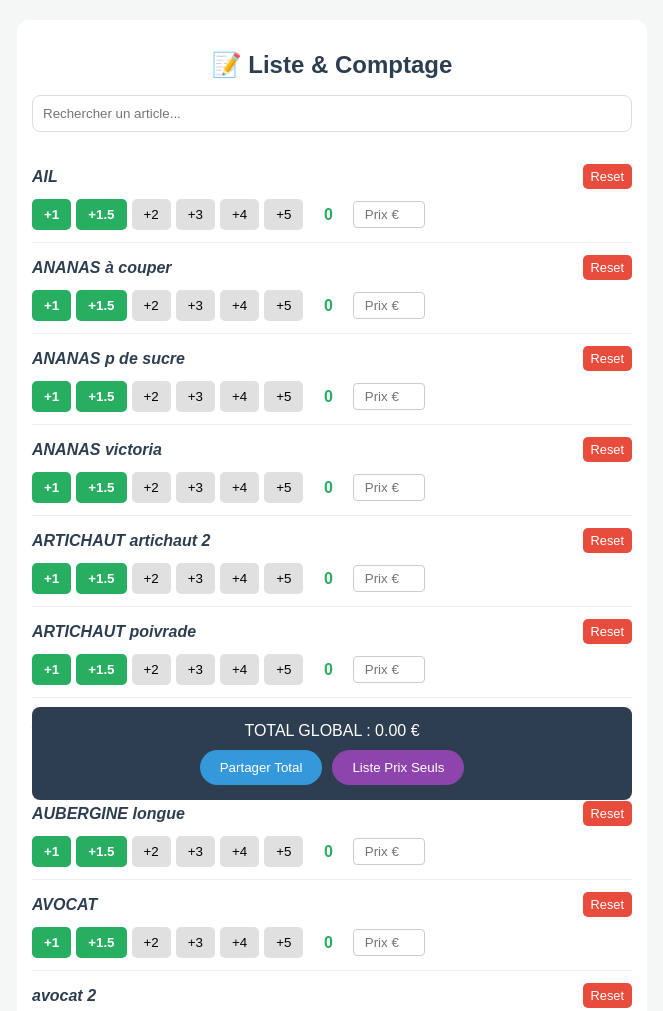
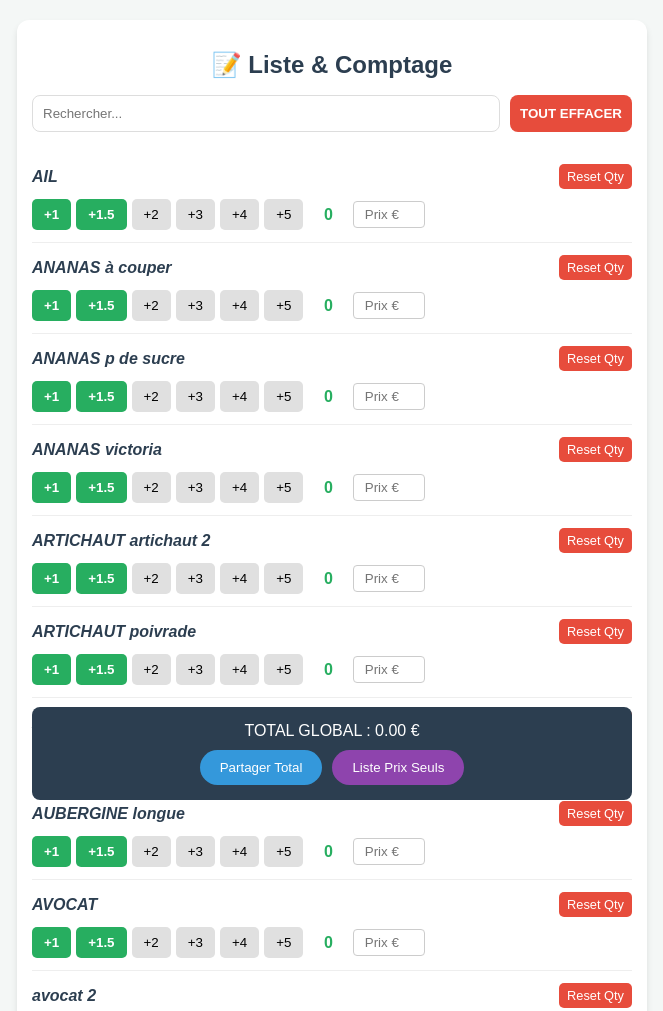
Before and after one commit to siscolasol78/Aux-Verges-de-Noisy, a plain HTML site: page index.html in a window 1280 px wide. Shown: the top 1011 px of the page, without its empty margins (308-971 px from the left). Drawn offline with Linux system fonts and the light colour scheme.

Commit message:
Refactor HTML and CSS for improved layout and clarity

```diff
--- a/index.html
+++ b/index.html
@@ -9,34 +9,29 @@
             --primary: #2c3e50;
             --accent: #27ae60;
             --bg: #f4f7f6;
+            --danger: #e74c3c;
         }
         body { font-family: sans-serif; background: var(--bg); margin: 0; padding: 20px; }
-        .container { max-width: 600px; margin: auto; background: white; padding: 15px; border-radius: 12px; shadow: 0 4px 6px rgba(0,0,0,0.1); }
+        .container { max-width: 600px; margin: auto; background: white; padding: 15px; border-radius: 12px; box-shadow: 0 4px 6px rgba(0,0,0,0.1); }
         h1 { text-align: center; color: var(--primary); font-size: 1.5rem; }
 
-        .search-box { width: 100%; padding: 10px; margin-bottom: 20px; border: 1px solid #ddd; border-radius: 8px; box-sizing: border-box; }
+        .header-tools { display: flex; gap: 10px; margin-bottom: 20px; }
+        .search-box { flex: 1; padding: 10px; border: 1px solid #ddd; border-radius: 8px; }
+        .btn-clear-all { background: var(--danger); color: white; border: none; padding: 10px; border-radius: 8px; font-weight: bold; cursor: pointer; }
 
-        .item-row {
-            display: flex; flex-direction: column; padding: 12px 0; border-bottom: 1px solid #eee;
-        }
+        .item-row { display: flex; flex-direction: column; padding: 12px 0; border-bottom: 1px solid #eee; }
         .item-header { display: flex; justify-content: space-between; align-items: center; margin-bottom: 10px; }
         .item-name { font-style: italic; font-weight: bold; color: var(--primary); }
 
         .controls { display: flex; gap: 5px; flex-wrap: wrap; align-items: center; }
-        button {
-            border: none; padding: 8px 12px; border-radius: 5px; cursor: pointer;
-            background: #e0e0e0; transition: 0.2s;
-        }
+        button { border: none; padding: 8px 12px; border-radius: 5px; cursor: pointer; background: #e0e0e0; transition: 0.2s; }
         button:active { transform: scale(0.95); }
         .btn-qty { background: var(--accent); color: white; font-weight: bold; }
         .btn-reset { background: #e74c3c; color: white; padding: 5px 8px; font-size: 0.8rem; }
 
         .price-input { width: 60px; padding: 5px; border: 1px solid #ccc; border-radius: 4px; text-align: center; }
 
-        .totals-bar {
-            position: sticky; bottom: 0; background: var(--primary); color: white;
-            padding: 15px; border-radius: 8px; margin-top: 20px; text-align: center;
-        }
+        .totals-bar { position: sticky; bottom: 0; background: var(--primary); color: white; padding: 15px; border-radius: 8px; margin-top: 20px; text-align: center; }
         .share-btns { display: flex; gap: 10px; margin-top: 10px; justify-content: center; }
         .btn-share { background: #3498db; color: white; padding: 10px 20px; border-radius: 20px; }
 
@@ -47,7 +42,11 @@
 
 <div class="container">
     <h1>📝 Liste & Comptage</h1>
-    <input type="text" id="search" class="search-box" placeholder="Rechercher un article..." onkeyup="filterItems()">
+
+    <div class="header-tools">
+        <input type="text" id="search" class="search-box" placeholder="Rechercher..." onkeyup="filterItems()">
+        <button class="btn-clear-all" onclick="resetEverything()">TOUT EFFACER</button>
+    </div>
 
     <div id="item-list"></div>
 
@@ -77,7 +76,7 @@
             row.innerHTML = `
                 <div class="item-header">
                     <span class="item-name">${name}</span>
-                    <button class="btn-reset" onclick="updateQty('${name}', 0, true)">Reset</button>
+                    <button class="btn-reset" onclick="updateQty('${name}', 0, true)">Reset Qty</button>
                 </div>
                 <div class="controls">
                     <button class="btn-qty" onclick="updateQty('${name}', 1)">+1</button>
@@ -87,7 +86,7 @@
                     <button onclick="updateQty('${name}', 4)">+4</button>
                     <button onclick="updateQty('${name}', 5)">+5</button>
                     <span class="qty-display" id="qty-${name}">0</span>
-                    <input type="number" step="0.01" class="price-input" placeholder="Prix €" oninput="updatePrice('${name}', this.value)">
+                    <input type="number" step="0.01" class="price-input" id="price-${name}" placeholder="Prix €" oninput="updatePrice('${name}', this.value)">
                 </div>
             `;
             listEl.appendChild(row);
@@ -104,6 +103,18 @@
     function updatePrice(name, val) {
         data[name].price = parseFloat(val) || 0;
         calculateTotal();
+    }
+
+    function resetEverything() {
+        if(confirm("Voulez-vous vraiment remettre à zéro toutes les quantités et tous les prix ?")) {
+            for (let name in data) {
+                data[name].qty = 0;
+                data[name].price = 0;
+                document.getElementById(`qty-${name}`).innerText = "0";
+                document.getElementById(`price-${name}`).value = "";
+            }
+            calculateTotal();
+        }
     }
 
     function calculateTotal() {
@@ -126,7 +137,6 @@
     function share(type) {
         let text = type === 'all' ? "🛒 RECAPITULATIF TOTAL\n\n" : "💰 LISTE DES PRIX\n\n";
         let hasData = false;
-
         for (let item in data) {
             if (data[item].qty > 0 || data[item].price > 0) {
                 if (type === 'all' && data[item].qty > 0) {
@@ -139,15 +149,13 @@
                 }
             }
         }
-
         if (type === 'all') text += `\nTOTAL GLOBAL : ${document.getElementById('grand-total').innerText} €`;
-
         if (!hasData) return alert("Rien à partager !");
 
         if (navigator.share) {
             navigator.share({ title: 'Mon Inventaire', text: text });
         } else {
-            alert("Copié dans le presse-papier :\n\n" + text);
+            alert("Texte généré :\n\n" + text);
         }
     }
 
```
